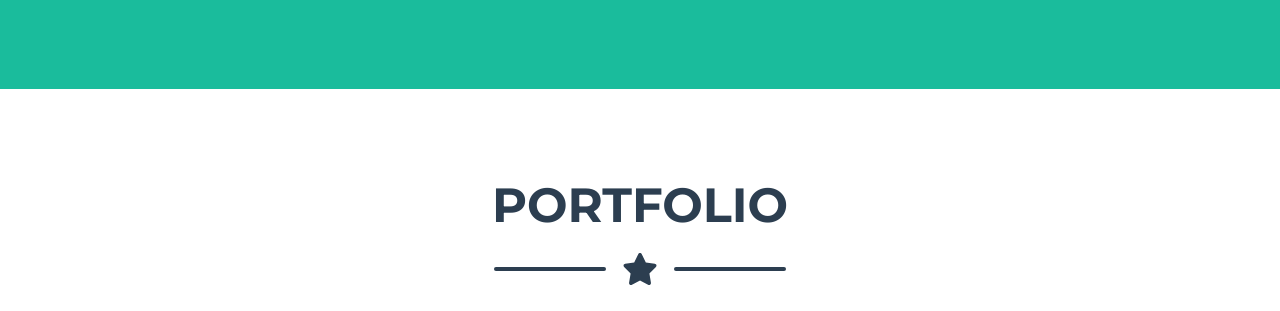
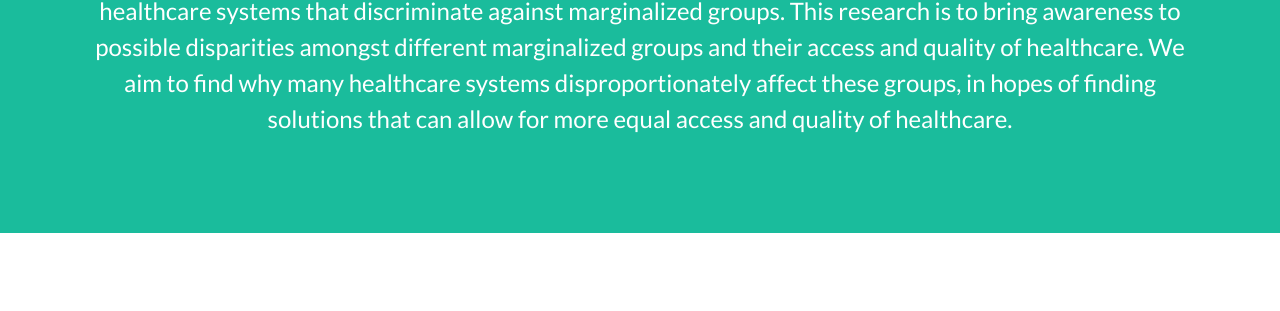
Before and after one commit to ISS210Sec001Team13/ISS210Sec01Team13, a plain HTML site: page index.html in a window 1280 px wide. Shown: the part 679-990 px from the top of the page. Drawn offline with nearby package versions, Linux system fonts and the light colour scheme.

Commit message:
Update index.html

```diff
--- a/index.html
+++ b/index.html
@@ -48,7 +48,11 @@
                     <div class="divider-custom-line"></div>
                 </div>
                 <!-- Masthead Subheading-->
-                <p class="masthead-subheading font-weight-light mb-0">And Why It Matters</p>
+                <p class="masthead-subheading font-weight-light mb-0">Despite the notion that health care should be a universal human right, there lies idiosyncrasies
+in many healthcare systems that discriminate against marginalized groups. This research is to bring awareness to possible disparities amongst different marginalized
+groups and their access and quality of healthcare. We aim to find why many healthcare systems
+disproportionately affect these groups, in hopes of finding solutions that can allow for more
+equal access and quality of healthcare.</p>
             </div>
         </header>
         <!-- Portfolio Section-->
```
